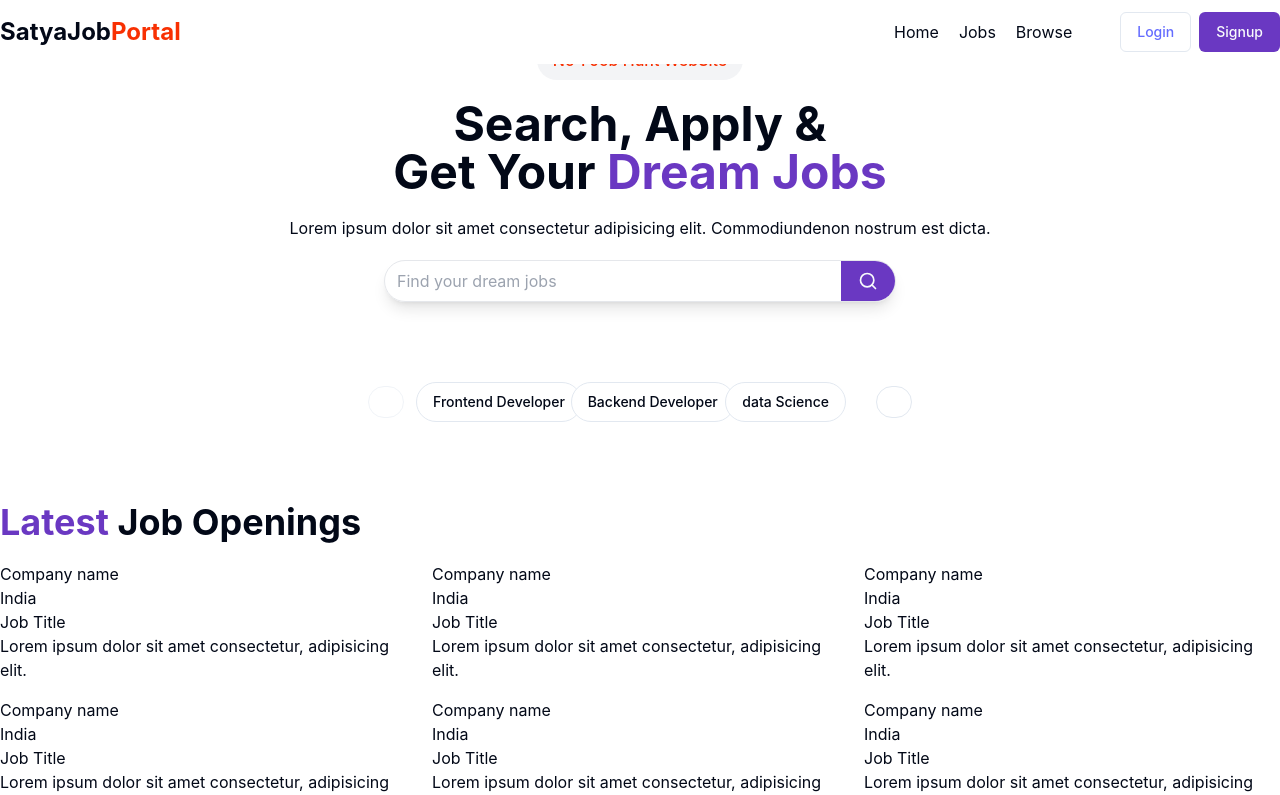
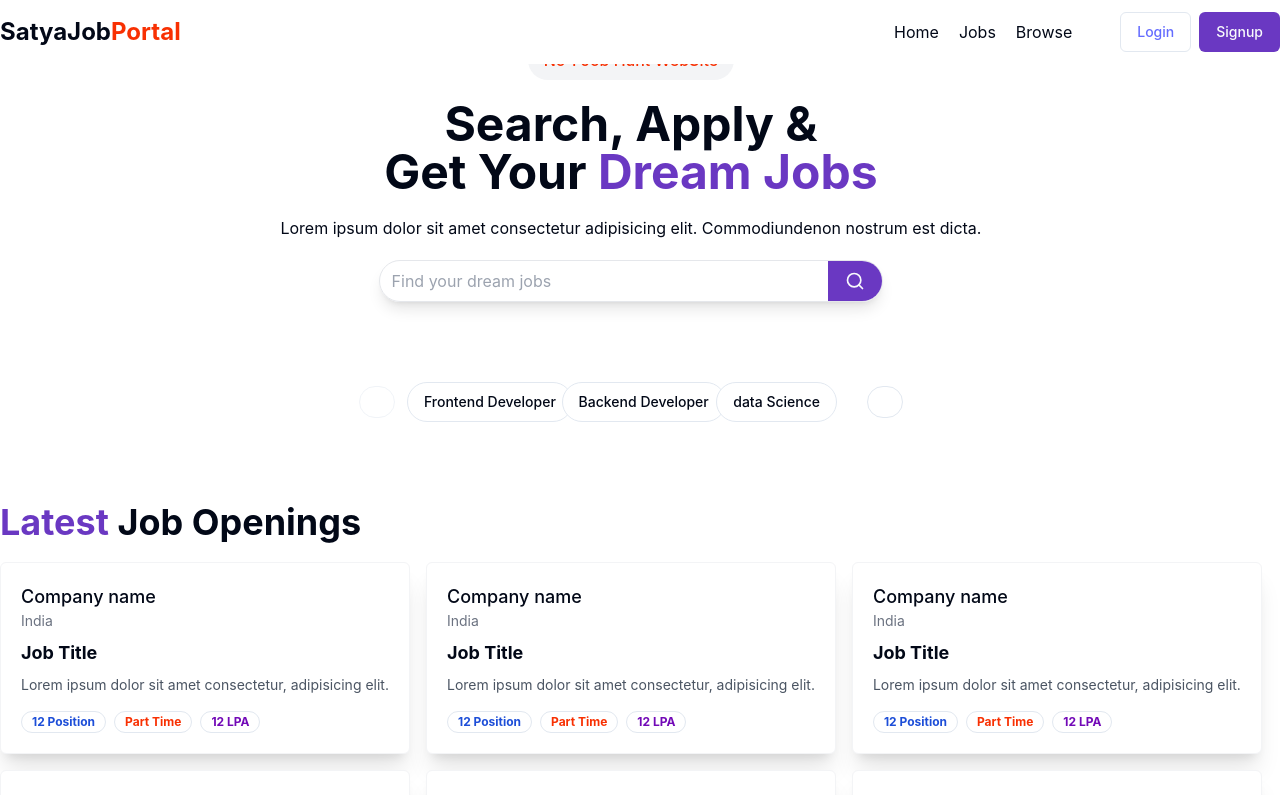
Before and after one commit to satya549/Job_portal, a React (Vite) app in the folder frontend/: page / in a window 1280 px wide. Shown: the top 795 px of the page. Built offline with nearby package versions, Linux system fonts and the light colour scheme.

Commit message:
LatestJobCards done

```diff
--- a/frontend/src/components/LatestJobCards.jsx
+++ b/frontend/src/components/LatestJobCards.jsx
@@ -1,13 +1,20 @@
+import { Badge } from "./ui/badge";
+
 const LatestJobCards = () => {
   return (
-    <div>
+    <div className="p-5 rounded-md shadow-xl bg-white border border-gray-100 cursor-pointer">
       <div>
-        <h3>Company name</h3>
-        <p>India</p>
+        <h2 className="font-medium text-lg">Company name</h2>
+        <p className="text-sm text-gray-500">India</p>
       </div>
       <div>
-        <h3>Job Title</h3>
-        <p>Lorem ipsum dolor sit amet consectetur, adipisicing elit.</p>
+        <h2 className="font-bold text-lg my-2">Job Title</h2>
+        <p className="text-sm text-gray-600">Lorem ipsum dolor sit amet consectetur, adipisicing elit.</p>
+      </div>
+      <div className="flex items-center gap-2 mt-4">
+        <Badge className={"text-blue-700 font-bold"} variant= "ghost">12 Position</Badge>
+        <Badge className={"text-[#f83002] font-bold"} variant= "ghost">Part Time</Badge>
+        <Badge className={"text-[#7209b7] font-bold"} variant= "ghost">12 LPA</Badge>
       </div>
     </div>
   );
--- /dev/null
+++ b/frontend/src/components/ui/badge.jsx
@@ -0,0 +1,34 @@
+import * as React from "react"
+import { cva } from "class-variance-authority";
+
+import { cn } from "@/lib/utils"
+
+const badgeVariants = cva(
+  "inline-flex items-center rounded-full border px-2.5 py-0.5 text-xs font-semibold transition-colors focus:outline-none focus:ring-2 focus:ring-ring focus:ring-offset-2",
+  {
+    variants: {
+      variant: {
+        default:
+          "border-transparent bg-primary text-primary-foreground hover:bg-primary/80",
+        secondary:
+          "border-transparent bg-secondary text-secondary-foreground hover:bg-secondary/80",
+        destructive:
+          "border-transparent bg-destructive text-destructive-foreground hover:bg-destructive/80",
+        outline: "text-foreground",
+      },
+    },
+    defaultVariants: {
+      variant: "default",
+    },
+  }
+)
+
+function Badge({
+  className,
+  variant,
+  ...props
+}) {
+  return (<div className={cn(badgeVariants({ variant }), className)} {...props} />);
+}
+
+export { Badge, badgeVariants }
```
